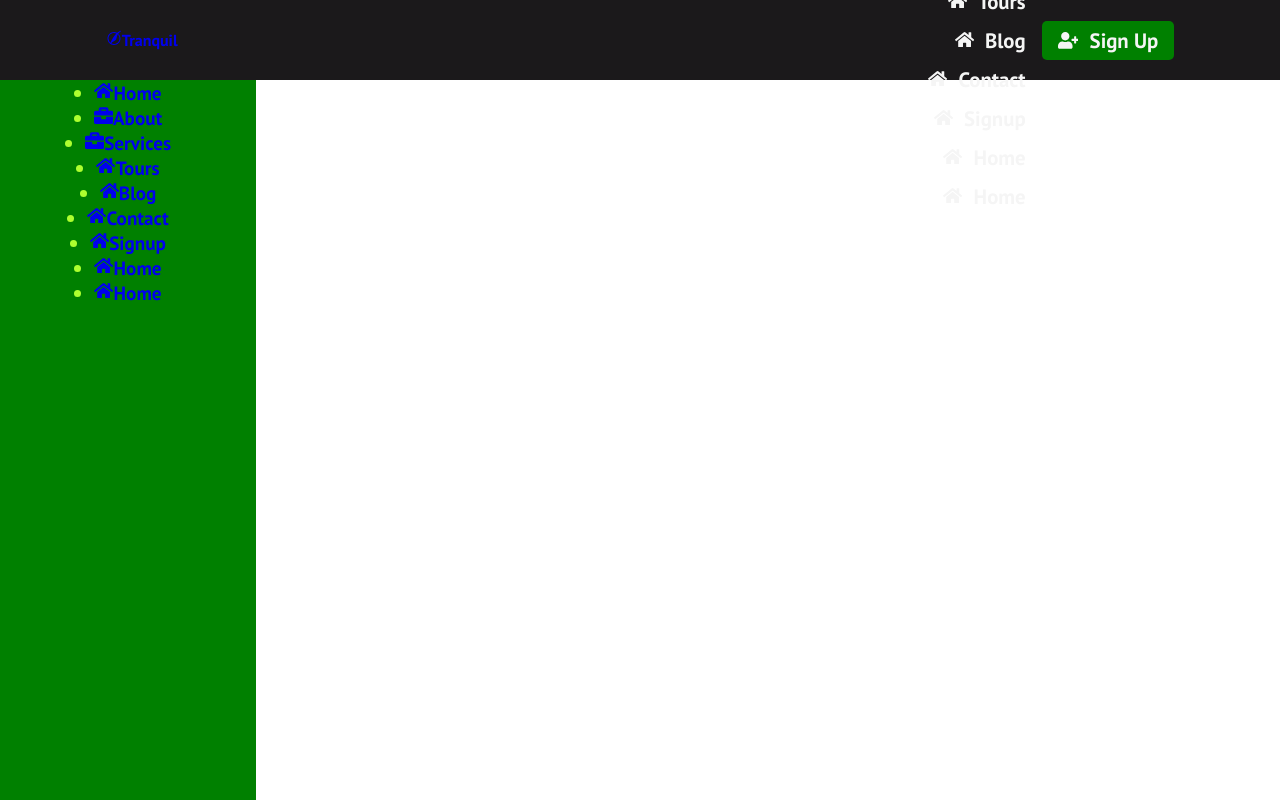
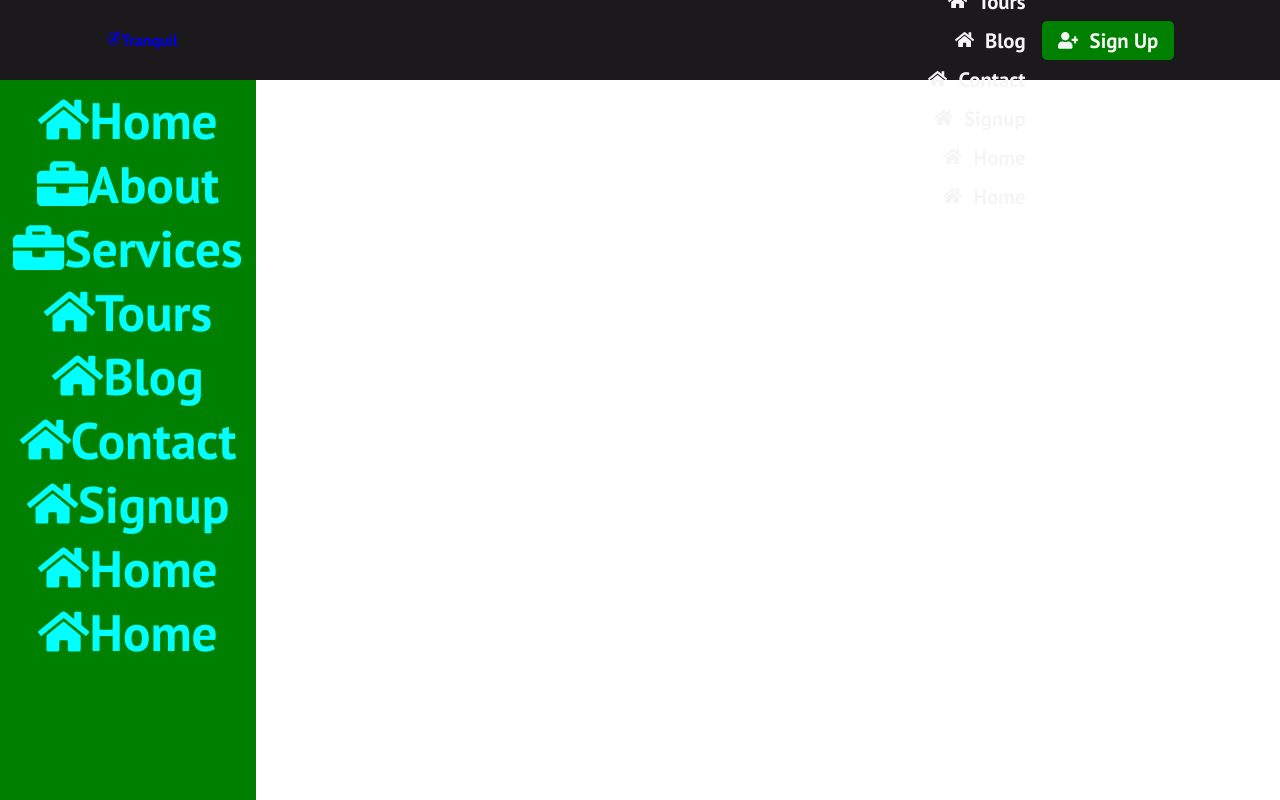
Before and after one commit to IamClodate/tranquil, a React (Create React App) app: page / in a window 1280 px wide. Built offline with nearby package versions, Linux system fonts and the light colour scheme.

Commit message:
added more styling for the sidebar-item link on smaller screens

```diff
--- a/src/components/Navbar.css
+++ b/src/components/Navbar.css
@@ -67,14 +67,27 @@
     transition: 0.3s all ease-in-out;
 }
 .sidebar-items {
-    text-decoration: none;
-    color: greenyellow;
     font-size: 1.2rem;
     display: flex;
     align-items: center;
     flex-direction: column;
+    cursor: pointer;
+    transition: 0.2s all ease-out;
 }
-.sidebar-items {
+.sidebar-item {
+    list-style: none;
+    margin-top: 1rem;
+    width: 100%;
+    height: 3rem;
+}
+
+.sidebar-item a {
     text-decoration: none;
-    color: greenyellow;
+    color: aqua;
+    font-size: 3.2rem;
+    display: flex;
+    align-items: center;
+    justify-content: center;
+    height: 100%;
+    border-radius: 5px;
 }
```
